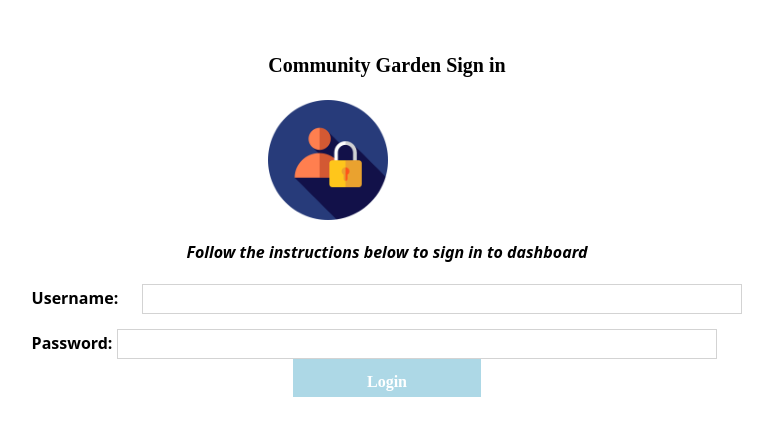
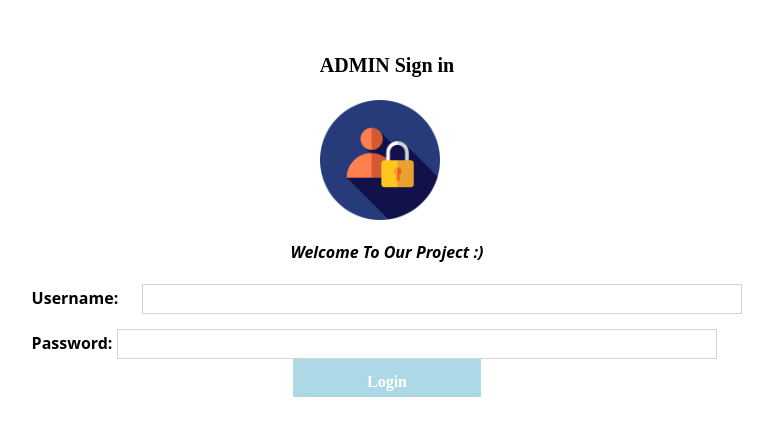
Before and after one commit to CIS-Spring-2023/project-group-2-cis4339-25825, a Vue app in the folder frontend/: page /login in a window 1280 px wide. Shown: the top 436 px of the page, without its empty margins (253-1026 px from the left). Built offline with nearby package versions, Linux system fonts and the light colour scheme.

Commit message:
Changing the routing of the login page

```diff
--- a/frontend/src/components/loginPage.vue
+++ b/frontend/src/components/loginPage.vue
@@ -1,13 +1,13 @@
 <template>
   <div style="position: relative; display: flex; flex-direction: column; justify-content: center; align-content: center; align-items: center;">
     <div style="padding-top: 50px">
-      <div style="font-family: 'Bookman Old Style'; font-weight: bold; font-size: 20px"> Community Garden Sign in </div>
+      <div style="font-family: 'Bookman Old Style'; font-weight: bold; font-size: 20px"> ADMIN Sign in </div>
       <div style="align-items: center; text-align: center">
         <img src="/src/assets/login.png" width="120" height="120"  style="padding-top: 20px;"/>
       </div>
     </div>
     <div style="font-weight: bold; margin-top: 20px">
-      <i> Follow the instructions below to sign in to dashboard </i>
+      <i> Welcome To Our Project :) </i>
     </div>
     <div style="padding-top: 20px">
       <p>
```
